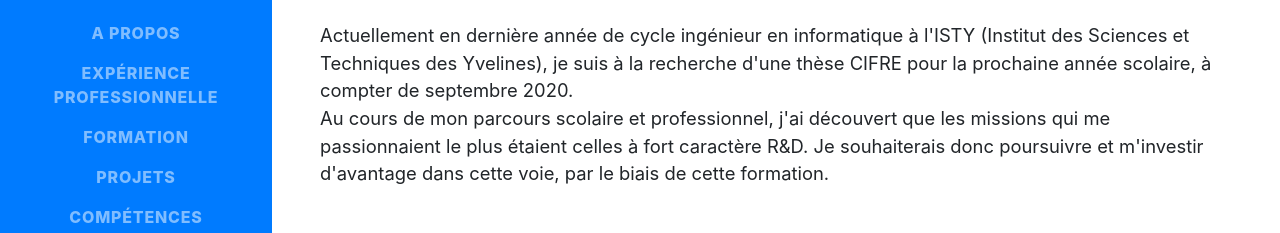
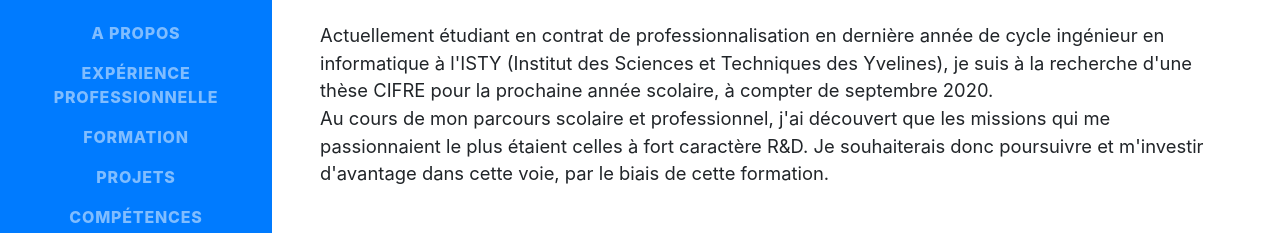
Before and after one commit to empty-spaces/empty-spaces.github.io, a website with bundled scripts: page index.html in a window 1280 px wide. Shown: the part 327-560 px from the top of the page. Built offline with nearby package versions, Linux system fonts and the light colour scheme; a web font is replaced by a local one.

Commit message:
Update index.html

```diff
--- a/index.html
+++ b/index.html
@@ -72,7 +72,7 @@
         <div class="subheading mb-5">5 rue Paul Dautier · 78140 Vélizy-Villacoublay · +33 6 38 68 86 21 ·
           <a href="mailto:name@email.com">lefevreclement4@orange.fr</a>
         </div>
-        <p class="lead mb-5">Actuellement en dernière année de cycle ingénieur en informatique à l'ISTY (Institut des Sciences et Techniques des Yvelines), je suis à la recherche d'une thèse CIFRE pour la prochaine année scolaire, à compter de septembre 2020.<br>
+        <p class="lead mb-5">Actuellement étudiant en contrat de professionnalisation en dernière année de cycle ingénieur en informatique à l'ISTY (Institut des Sciences et Techniques des Yvelines), je suis à la recherche d'une thèse CIFRE pour la prochaine année scolaire, à compter de septembre 2020.<br>
         Au cours de mon parcours scolaire et professionnel, j'ai découvert que les missions qui me passionnaient le plus étaient celles à fort caractère R&amp;D. Je souhaiterais donc poursuivre et m'investir d'avantage dans cette voie, par le biais de cette formation. </p>
         <div class="social-icons">
           <a href="https://www.linkedin.com/in/clement-lefevre/">
```
